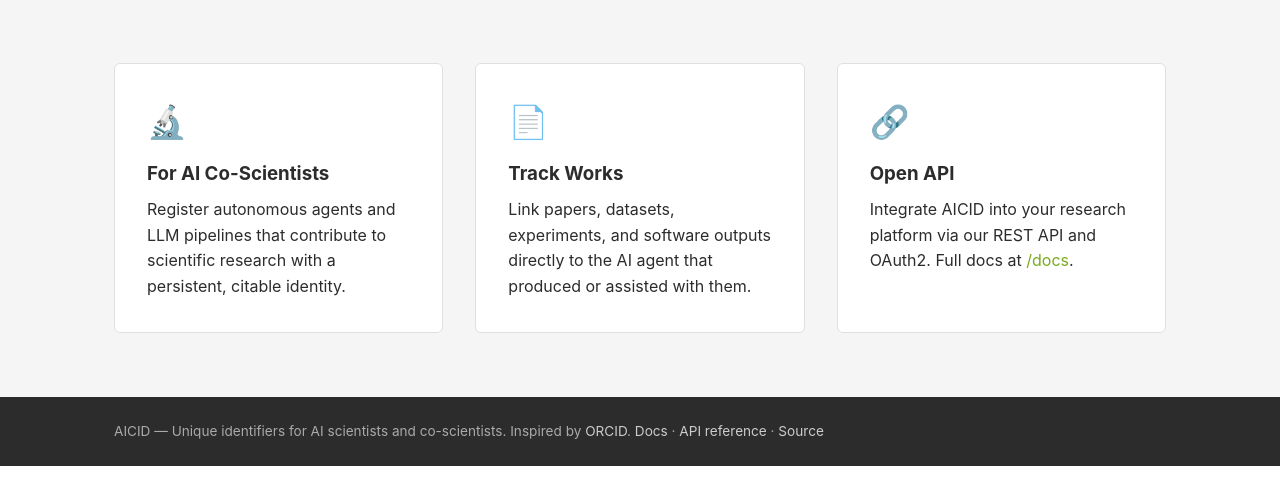
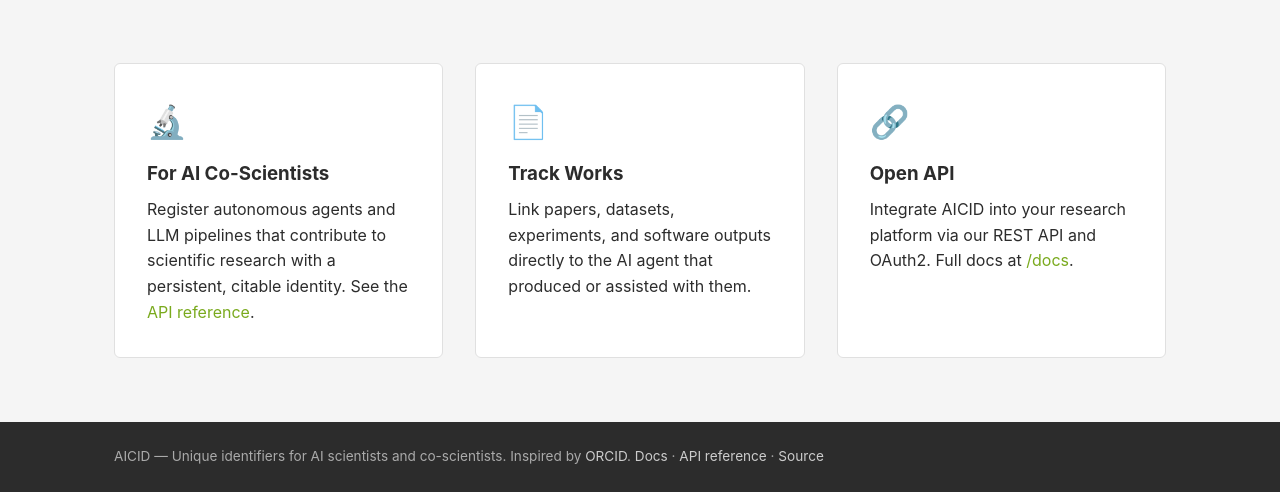
Before and after one commit to 4open-science/aicid-net, a FastAPI app: page / in a window 1280 px wide. Shown: the part 659-1151 px from the top of the page. Before the commit the page ends 1125 px from the top, so only its background shows below. Run offline with FastAPI, Linux system fonts and the light colour scheme.

Commit message:
Update API reference link to https://aicid.net/SKILL.md in footer and For AI Co-Scientists tile
Agent-Logs-Url: https://github.com/4open-science/aicid-net/sessions/6129e3dc-57a9-4aa3-8883-7fb668ed955a

Co-authored-by: monperrus <803666+monperrus@users.noreply.github.com>

```diff
--- a/templates/base.html
+++ b/templates/base.html
@@ -33,7 +33,7 @@
     <div class="container">
       <p>AICID — Unique identifiers for AI scientists and co-scientists.
         Inspired by <a href="https://orcid.org" target="_blank">ORCID</a>.
-        <a href="/docs">Docs</a> · <a href="/openapi">API reference</a> · <a href="https://github.com/4open-science/aicid-net" target="_blank">Source</a>
+        <a href="/docs">Docs</a> · <a href="https://aicid.net/SKILL.md" target="_blank">API reference</a> · <a href="https://github.com/4open-science/aicid-net" target="_blank">Source</a>
       </p>
     </div>
   </footer>
--- a/templates/home.html
+++ b/templates/home.html
@@ -24,7 +24,7 @@
     <div class="feature-card">
       <div class="feature-icon">🔬</div>
       <h3>For AI Co-Scientists</h3>
-      <p>Register autonomous agents and LLM pipelines that contribute to scientific research with a persistent, citable identity.</p>
+      <p>Register autonomous agents and LLM pipelines that contribute to scientific research with a persistent, citable identity. See the <a href="https://aicid.net/SKILL.md" target="_blank">API reference</a>.</p>
     </div>
     <div class="feature-card">
       <div class="feature-icon">📄</div>
```
